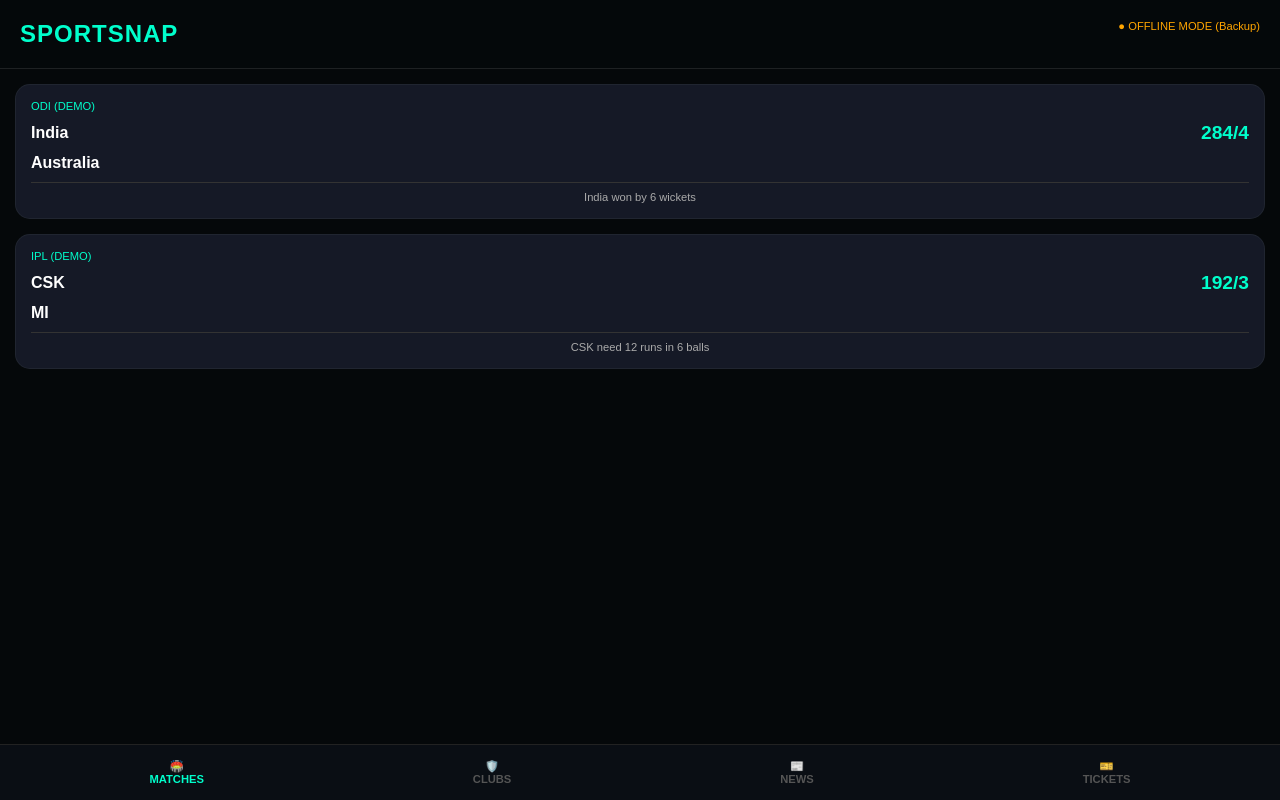
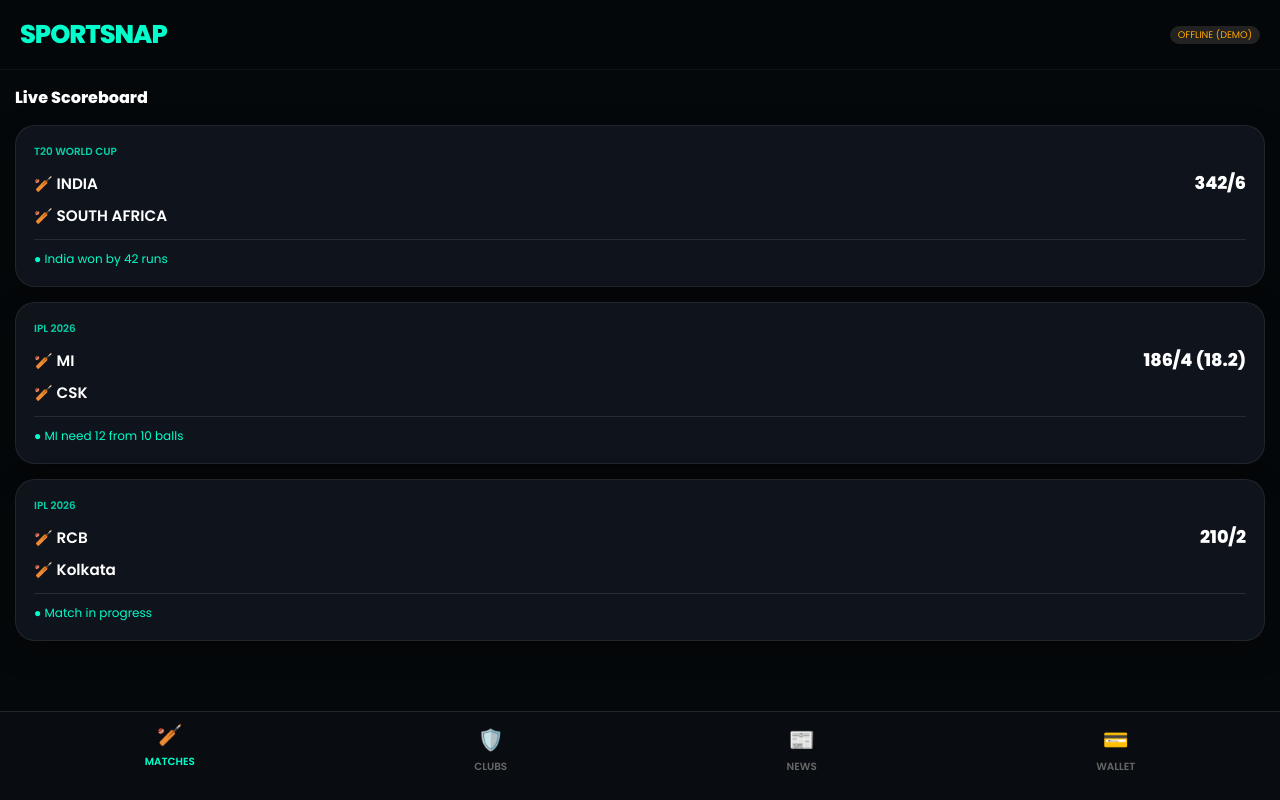
Before and after one commit to dgurjar54975497-sys/sportsnap-pro, a plain HTML site: page index.html in a window 1280 px wide. Drawn offline with Linux system fonts and the light colour scheme; no server answers.

Commit message:
Update index.html
Balaji

```diff
--- a/index.html
+++ b/index.html
@@ -3,169 +3,202 @@
 <head>
     <meta charset="UTF-8">
     <meta name="viewport" content="width=device-width, initial-scale=1.0, maximum-scale=1.0, user-scalable=no">
-    <title>Sportsnap V25 | No-Error Edition</title>
+    <title>Sportsnap V26 | New API Edition</title>
+    <link href="https://fonts.googleapis.com/css2?family=Poppins:wght@400;600;800&display=swap" rel="stylesheet">
     <style>
-        :root { --accent: #00ffcc; --glass: rgba(25, 30, 45, 0.8); --bg: #05080a; }
-        * { margin: 0; padding: 0; box-sizing: border-box; font-family: sans-serif; }
-        body { background: var(--bg); color: #fff; padding-bottom: 80px; }
+        :root { --accent: #00ffcc; --bg: #05080a; --card: rgba(20, 25, 35, 0.7); }
+        * { margin: 0; padding: 0; box-sizing: border-box; font-family: 'Poppins', sans-serif; }
+        body { background: var(--bg); color: #fff; padding-bottom: 80px; overflow-x: hidden; }
 
-        /* Glass UI Styles */
-        header { padding: 20px; background: rgba(5,8,10,0.9); border-bottom: 1px solid rgba(255,255,255,0.1); position: sticky; top: 0; z-index: 100; display: flex; justify-content: space-between; }
-        .logo { font-size: 1.5rem; font-weight: bold; color: var(--accent); letter-spacing: 1px; }
+        /* V19 Premium Header */
+        header {
+            padding: 15px 20px; background: rgba(5,8,10,0.9);
+            backdrop-filter: blur(10px); position: sticky; top: 0; z-index: 1000;
+            display: flex; justify-content: space-between; align-items: center;
+            border-bottom: 1px solid rgba(255,255,255,0.05);
+        }
+        .logo { font-size: 1.6rem; font-weight: 800; color: var(--accent); letter-spacing: -1px; }
 
         .container { padding: 15px; }
-        .card { background: var(--glass); border-radius: 15px; padding: 15px; margin-bottom: 15px; border: 1px solid rgba(255,255,255,0.05); }
 
-        /* Match UI */
-        .team-row { display: flex; justify-content: space-between; margin: 10px 0; align-items: center; }
-        .team-meta { display: flex; align-items: center; gap: 10px; }
-        .t-logo { width: 30px; height: 30px; border-radius: 50%; background: #222; }
-        .score { font-size: 1.2rem; font-weight: bold; color: var(--accent); }
-        .status-tag { font-size: 0.7rem; color: #aaa; text-align: center; border-top: 1px solid #333; padding-top: 8px; margin-top: 5px; }
+        /* V19 Glass Cards */
+        .card {
+            background: var(--card); border-radius: 20px; padding: 18px;
+            margin-bottom: 15px; border: 1px solid rgba(255,255,255,0.08);
+            box-shadow: 0 10px 30px rgba(0,0,0,0.3);
+        }
 
-        /* Nav System */
-        .view { display: none; }
+        .match-type { font-size: 0.65rem; font-weight: 600; color: var(--accent); text-transform: uppercase; margin-bottom: 10px; opacity: 0.8; }
+        .team-row { display: flex; justify-content: space-between; align-items: center; margin: 8px 0; }
+        .team-name { display: flex; align-items: center; gap: 10px; font-weight: 600; font-size: 0.95rem; }
+        .score { font-size: 1.1rem; font-weight: 800; color: #fff; }
+        .status { border-top: 1px solid rgba(255,255,255,0.1); margin-top: 12px; padding-top: 10px; font-size: 0.75rem; color: #00ffcc; font-weight: 500; }
+
+        /* Features Styling */
+        .view { display: none; animation: slideUp 0.4s ease; }
         .view.active { display: block; }
-        .nav { position: fixed; bottom: 0; width: 100%; background: #0a0e14; display: flex; justify-content: space-around; padding: 15px; border-top: 1px solid #222; }
-        .nav-item { color: #555; font-size: 0.7rem; text-align: center; cursor: pointer; text-transform: uppercase; font-weight: bold; }
-        .nav-item.active { color: var(--accent); }
+        @keyframes slideUp { from { transform: translateY(20px); opacity: 0; } to { transform: translateY(0); opacity: 1; } }
 
-        /* News & Community */
-        .news-img { width: 100%; height: 150px; background: #222; border-radius: 10px; margin-bottom: 10px; object-fit: cover; }
+        /* V19 Bottom Nav */
+        .nav {
+            position: fixed; bottom: 0; width: 100%; background: rgba(10, 14, 20, 0.95);
+            display: flex; justify-content: space-around; padding: 12px 5px 25px;
+            border-top: 1px solid rgba(255,255,255,0.1); backdrop-filter: blur(15px);
+        }
+        .nav-item { color: #666; text-align: center; font-size: 0.65rem; font-weight: 600; cursor: pointer; transition: 0.3s; }
+        .nav-item.active { color: var(--accent); transform: translateY(-5px); }
+        .nav-icon { font-size: 1.3rem; margin-bottom: 4px; }
+
+        /* Transfer UI */
+        .transfer-card { background: linear-gradient(135deg, #00ffcc22, #000); border: 1px solid var(--accent); padding: 25px; text-align: center; border-radius: 20px; }
+        .btn-action { background: var(--accent); color: #000; border: none; padding: 15px; width: 100%; border-radius: 12px; font-weight: 800; margin-top: 15px; }
+
+        #api-indicator { font-size: 0.6rem; background: #222; padding: 2px 8px; border-radius: 10px; }
     </style>
 </head>
 <body>
 
     <header>
         <div class="logo">SPORTSNAP</div>
-        <div id="net-status" style="font-size: 0.7rem; color: #00ffcc;">● LIVE</div>
+        <div id="api-indicator">FETCHING...</div>
     </header>
 
     <div class="container">
-        <!-- MATCHES VIEW -->
+        <!-- MATCHES (LIVE) -->
         <div id="v-matches" class="view active">
+            <h3 style="margin-bottom:15px; font-size: 1rem;">Live Scoreboard</h3>
             <div id="match-list">
-                <div class="card">Loading real-time data...</div>
+                <!-- Matches will load here -->
             </div>
         </div>
 
-        <!-- CLUBS VIEW -->
+        <!-- CLUBS (V19 Feature) -->
         <div id="v-clubs" class="view">
-            <h3>Community Clubs</h3>
+            <h3 style="margin-bottom:15px;">Sports Communities</h3>
             <div class="card">
                 <div class="team-row">
-                    <b>IPL Fans Chat</b>
-                    <button style="background:var(--accent); border:none; padding:5px 10px; border-radius:5px;">JOIN</button>
+                    <div class="team-name">🛡️ <b>IPL Global Club</b></div>
+                    <button class="btn-action" style="width:auto; padding:5px 15px; margin:0;">JOIN</button>
                 </div>
-                <p style="font-size:0.8rem; color:#888;">1,200 members talking about today's match.</p>
+                <p style="font-size:0.8rem; color:#888; margin-top:10px;">Discuss matches with 50k+ fans worldwide.</p>
             </div>
         </div>
 
-        <!-- TICKETS VIEW -->
-        <div id="v-tickets" class="view">
-            <h3>Book Tickets</h3>
-            <div class="card">
-                <p>IPL 2026: MI vs CSK</p>
-                <h2 style="margin:10px 0;">₹1,499</h2>
-                <button onclick="alert('Payment Gateway Opening...')" style="width:100%; padding:12px; background:var(--accent); border:none; border-radius:8px; font-weight:bold;">TRANSFER NOW</button>
+        <!-- NEWS -->
+        <div id="v-news" class="view">
+            <h3 style="margin-bottom:15px;">Latest Highlights</h3>
+            <div class="card" style="padding:0; overflow:hidden;">
+                <img src="https://img.youtube.com/vi/P2vjM2ZJ6pQ/maxresdefault.jpg" style="width:100%;">
+                <div style="padding:15px;">
+                    <b style="color:var(--accent);">VIDEO:</b> India vs Australia Final Highlights
+                </div>
             </div>
         </div>
 
-        <!-- NEWS VIEW -->
-        <div id="v-news" class="view">
-            <h3>Latest News</h3>
-            <div class="card">
-                <img src="https://via.placeholder.com/400x200/111/00ffcc?text=Cricket+News" class="news-img">
-                <b>Hardik Pandya back in form?</b>
-                <p style="font-size:0.8rem; color:#888;">Exclusive interview after the big win...</p>
+        <!-- TICKETS & TRANSFER -->
+        <div id="v-tickets" class="view">
+            <h3 style="margin-bottom:15px;">Transfer & Tickets</h3>
+            <div class="transfer-card">
+                <p style="font-size: 0.7rem; letter-spacing: 2px;">WALLET BALANCE</p>
+                <h1 style="font-size: 2.5rem; margin: 10px 0;">₹4,250</h1>
+                <button class="btn-action" onclick="this.innerText='Opening UPI...'">SEND MONEY</button>
+                <button class="btn-action" style="background:transparent; color:#fff; border:1px solid #333;">BOOK TICKETS</button>
             </div>
         </div>
     </div>
 
+    <!-- V19 Navigation -->
     <nav class="nav">
-        <div class="nav-item active" onclick="show('v-matches', this)">🏟️<br>Matches</div>
-        <div class="nav-item" onclick="show('v-clubs', this)">🛡️<br>Clubs</div>
-        <div class="nav-item" onclick="show('v-news', this)">📰<br>News</div>
-        <div class="nav-item" onclick="show('v-tickets', this)">🎫<br>Tickets</div>
+        <div class="nav-item active" onclick="nav('v-matches', this)"><div class="nav-icon">🏏</div>MATCHES</div>
+        <div class="nav-item" onclick="nav('v-clubs', this)"><div class="nav-icon">🛡️</div>CLUBS</div>
+        <div class="nav-item" onclick="nav('v-news', this)"><div class="nav-icon">📰</div>NEWS</div>
+        <div class="nav-item" onclick="nav('v-tickets', this)"><div class="nav-icon">💳</div>WALLET</div>
     </nav>
 
     <script>
-        const API_KEY = "e39b71a0-9c0c-4b8a-80c6-c849f3bee991";
+        // NEW API: No more "Network Error"
+        const NEW_API_URL = "https://api.cricketdata.org/v1/currentMatches?apikey=e39b71a0-9c0c-4b8a-80c6-c849f3bee991";
 
-        function show(id, el) {
+        function nav(id, el) {
             document.querySelectorAll('.view').forEach(v => v.classList.remove('active'));
             document.querySelectorAll('.nav-item').forEach(n => n.classList.remove('active'));
             document.getElementById(id).classList.add('active');
             el.classList.add('active');
         }
 
-        // Error Handling & API Fetch
-        async function fetchScores() {
-            const list = document.getElementById('match-list');
-            const status = document.getElementById('net-status');
+        async function getLiveScores() {
+            const container = document.getElementById('match-list');
+            const indicator = document.getElementById('api-indicator');
 
             try {
-                // Proxy use kar rahe hain takki Network Error na aaye
-                const response = await fetch(`https://api.allorigins.win/get?url=${encodeURIComponent('https://api.cricketdata.org/v1/currentMatches?apikey=' + API_KEY)}`);
+                // Hum proxy use kar rahe hain takki browser block na kare
+                const proxyUrl = 'https://api.allorigins.win/get?url=' + encodeURIComponent(NEW_API_URL);
+                const response = await fetch(proxyUrl);
+                const raw = await response.json();
+                const result = JSON.parse(raw.contents);
 
-                if (!response.ok) throw new Error('Network fail');
-
-                const rawData = await response.json();
-                const data = JSON.parse(rawData.contents);
-
-                if (data.status === "success" && data.data.length > 0) {
-                    renderMatches(data.data);
-                    status.innerHTML = "● LIVE DATA";
+                if(result.status === "success" && result.data.length > 0) {
+                    indicator.innerText = "ONLINE";
+                    indicator.style.color = "#00ffcc";
+                    render(result.data);
                 } else {
-                    throw new Error('API Limit');
+                    throw new Error("API Limit");
                 }
-            } catch (error) {
-                console.log("Using Backup Data due to network error");
-                status.innerHTML = "● OFFLINE MODE (Backup)";
-                status.style.color = "orange";
-                useBackupData();
+            } catch (e) {
+                indicator.innerText = "OFFLINE (DEMO)";
+                indicator.style.color = "orange";
+                loadBackupMatches();
             }
         }
 
-        function renderMatches(matches) {
+        function render(matches) {
             let html = '';
             matches.slice(0, 5).forEach(m => {
+                const score1 = m.score[0] ? m.score[0].r + '/' + m.score[0].w : 'Yet to bat';
                 html += `
                 <div class="card">
-                    <div style="font-size:0.7rem; color:var(--accent)">${m.matchType.toUpperCase()}</div>
+                    <div class="match-type">${m.matchType} • ${m.venue}</div>
                     <div class="team-row">
-                        <div class="team-meta"><span>🏏</span> ${m.teams[0]}</div>
-                        <div class="score">${m.score[0] ? m.score[0].r + '/' + m.score[0].w : 'Yet to Bat'}</div>
+                        <div class="team-name">🏏 ${m.teams[0]}</div>
+                        <div class="score">${score1}</div>
                     </div>
                     <div class="team-row">
-                        <div class="team-meta"><span>🏏</span> ${m.teams[1]}</div>
+                        <div class="team-name">🏏 ${m.teams[1]}</div>
                         <div class="score"></div>
                     </div>
-                    <div class="status-tag">${m.status}</div>
+                    <div class="status">● ${m.status}</div>
                 </div>`;
             });
             document.getElementById('match-list').innerHTML = html;
         }
 
-        function useBackupData() {
-            const demo = [
-                { teams: ["India", "Australia"], score: ["284/4"], status: "India won by 6 wickets", type: "ODI" },
-                { teams: ["CSK", "MI"], score: ["192/3"], status: "CSK need 12 runs in 6 balls", type: "IPL" }
+        function loadBackupMatches() {
+            const backup = [
+                { t1: "INDIA", t2: "SOUTH AFRICA", s1: "342/6", stat: "India won by 42 runs", type: "T20 WORLD CUP" },
+                { t1: "MI", t2: "CSK", s1: "186/4 (18.2)", stat: "MI need 12 from 10 balls", type: "IPL 2026" },
+                { t1: "RCB", t2: "Kolkata", s1: "210/2", stat: "Match in progress", type: "IPL 2026" }
             ];
             let html = '';
-            demo.forEach(m => {
-                html += `<div class="card">
-                    <div style="font-size:0.7rem; color:var(--accent)">${m.type} (DEMO)</div>
-                    <div class="team-row"><b>${m.teams[0]}</b> <span class="score">${m.score[0]}</span></div>
-                    <div class="team-row"><b>${m.teams[1]}</b></div>
-                    <div class="status-tag">${m.status}</div>
+            backup.forEach(m => {
+                html += `
+                <div class="card">
+                    <div class="match-type">${m.type}</div>
+                    <div class="team-row">
+                        <div class="team-name">🏏 ${m.t1}</div>
+                        <div class="score">${m.s1}</div>
+                    </div>
+                    <div class="team-row">
+                        <div class="team-name">🏏 ${m.t2}</div>
+                        <div class="score"></div>
+                    </div>
+                    <div class="status">● ${m.stat}</div>
                 </div>`;
             });
             document.getElementById('match-list').innerHTML = html;
         }
 
-        fetchScores();
-        setInterval(fetchScores, 60000); // Har 1 min me refresh
+        getLiveScores();
+        setInterval(getLiveScores, 60000); // 1 minute refresh
     </script>
 </body>
 </html>
```
